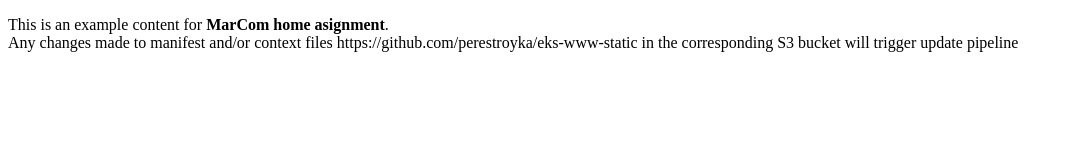
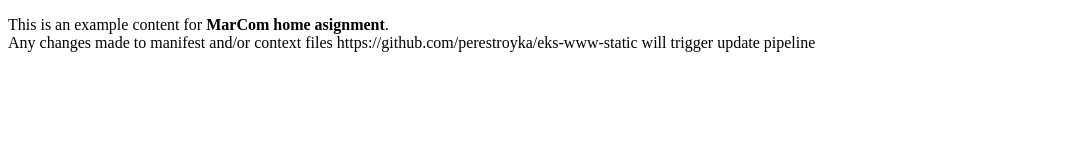
Before and after one commit to perestroyka/eks-www-static, a plain HTML site: page www/index.html in a window 1280 px wide. Shown: the whole page, without its empty margins (0-1073 px from the left). Drawn offline with Linux system fonts and the light colour scheme.

Commit message:
fix typo

```diff
--- a/www/index.html
+++ b/www/index.html
@@ -5,6 +5,6 @@
   </head>
   <body>
     <p>This is an example content for <strong>MarCom home asignment</strong>. <br>Any changes made to manifest and/or context files https://github.com/perestroyka/eks-www-static
-     in the corresponding S3 bucket will trigger update pipeline</p>
+     will trigger update pipeline</p>
   </body>
 </html>
```
